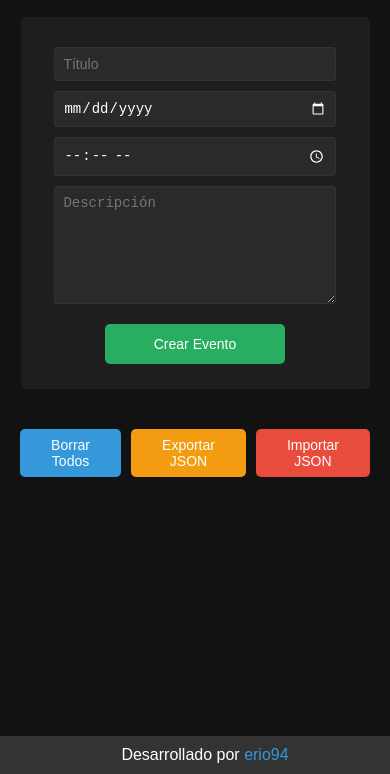
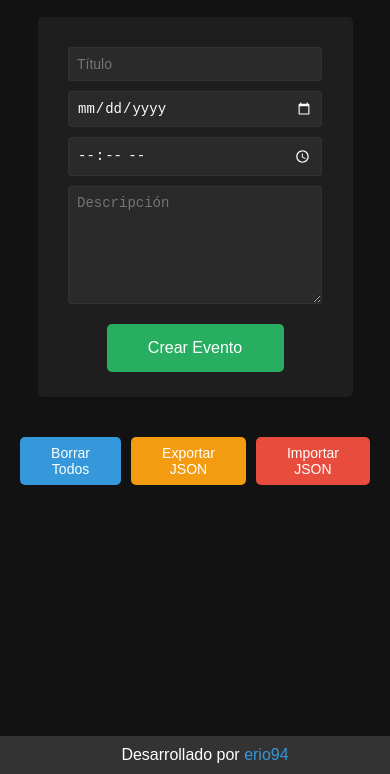
Before and after one commit to erio94/linea-eventos, a plain HTML site: page index.html in a window 390 px wide. Shown: the part 70-844 px from the top of the page. Drawn offline with Linux system fonts and the light colour scheme.

Commit message:
Evitar desvordamientos 1

```diff
--- a/css/styles.css
+++ b/css/styles.css
@@ -1,29 +1,45 @@
-
 @media (max-width: 727px) {
-    form {
-        width: 94% !important;
-        margin: 20px !important;
+    body {
+        margin: 0;
+        padding: 0;
+        overflow-x: hidden; /* Evita desbordes horizontales */
     }
 
-    .event {
-        margin: 0 !important;
+    form {
+        width: 90% !important;
+        margin: 20px auto; /* Centrar formulario */
+        padding: 20px;
+        box-sizing: border-box;
+    }
+
+    button[type="submit"] {
+        width: 60%; /* Botón más ancho */
+        padding: 15px;
+        font-size: 16px; /* Fuente más grande */
     }
 
     .event-details p {
         word-wrap: break-word;
-        /* Ajusta palabras largas */
         overflow-wrap: break-word;
-        /* Permite saltos de línea dentro de palabras */
         white-space: normal;
-        /* Asegúrate de que las líneas se ajusten al ancho del contenedor */
+        font-size: 14px; /* Fuente más legible */
     }
 
-    button[type="submit"] {
-        width: 55%;
-        /* Botón más grande y legible */
-        padding: 12px;
+    .event {
+        margin: 10px 0; /* Más espacio entre eventos */
+    }
+
+    .bubble {
+        width: 50px;
+        height: 50px;
+        font-size: 14px;
+    }
+
+    .modal-content {
+        width: 90%; /* Ajustar modal al ancho del dispositivo */
     }
 }
+
 
 @media (min-width: 768px) and (max-width: 1024px) {
     form {
```
